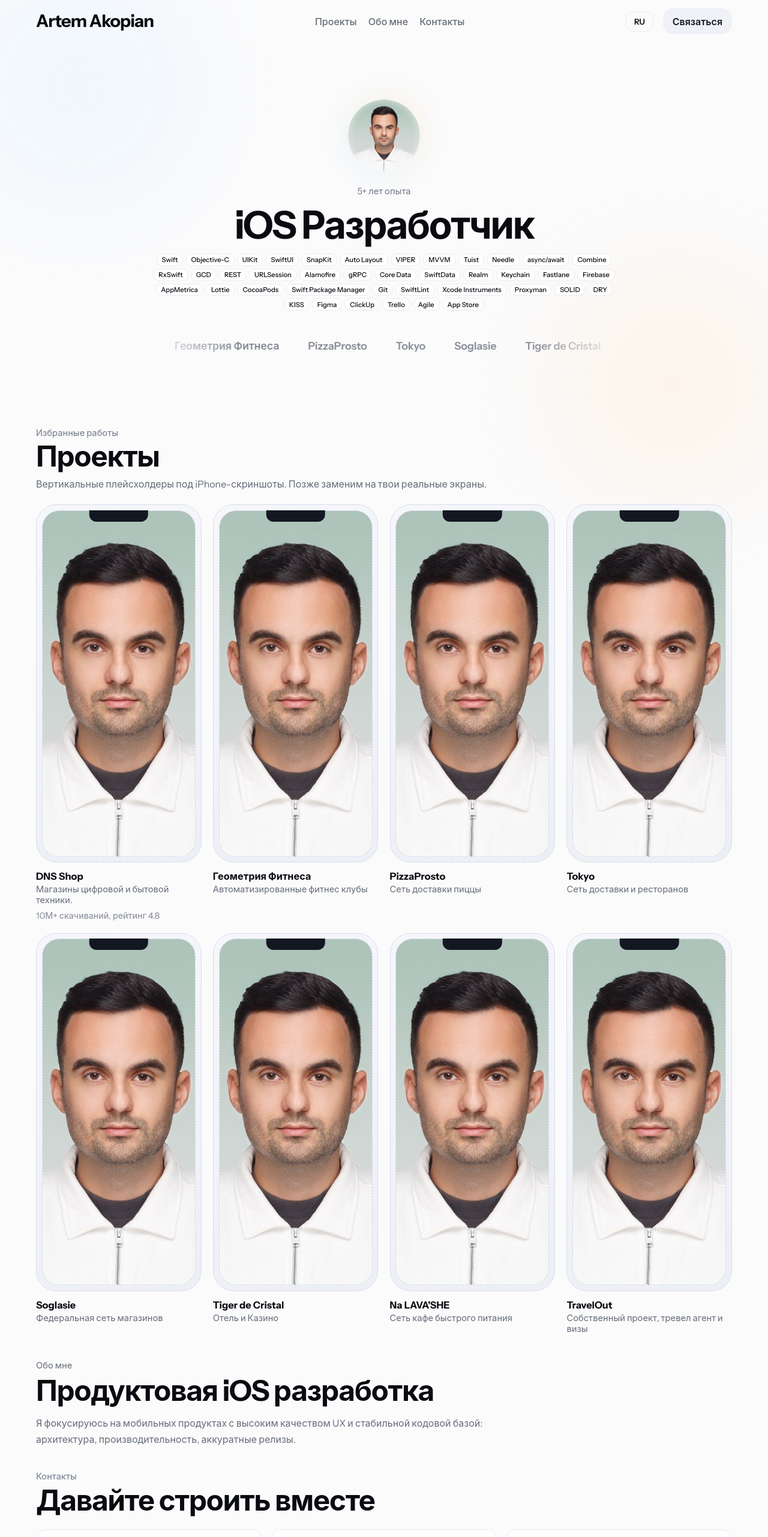
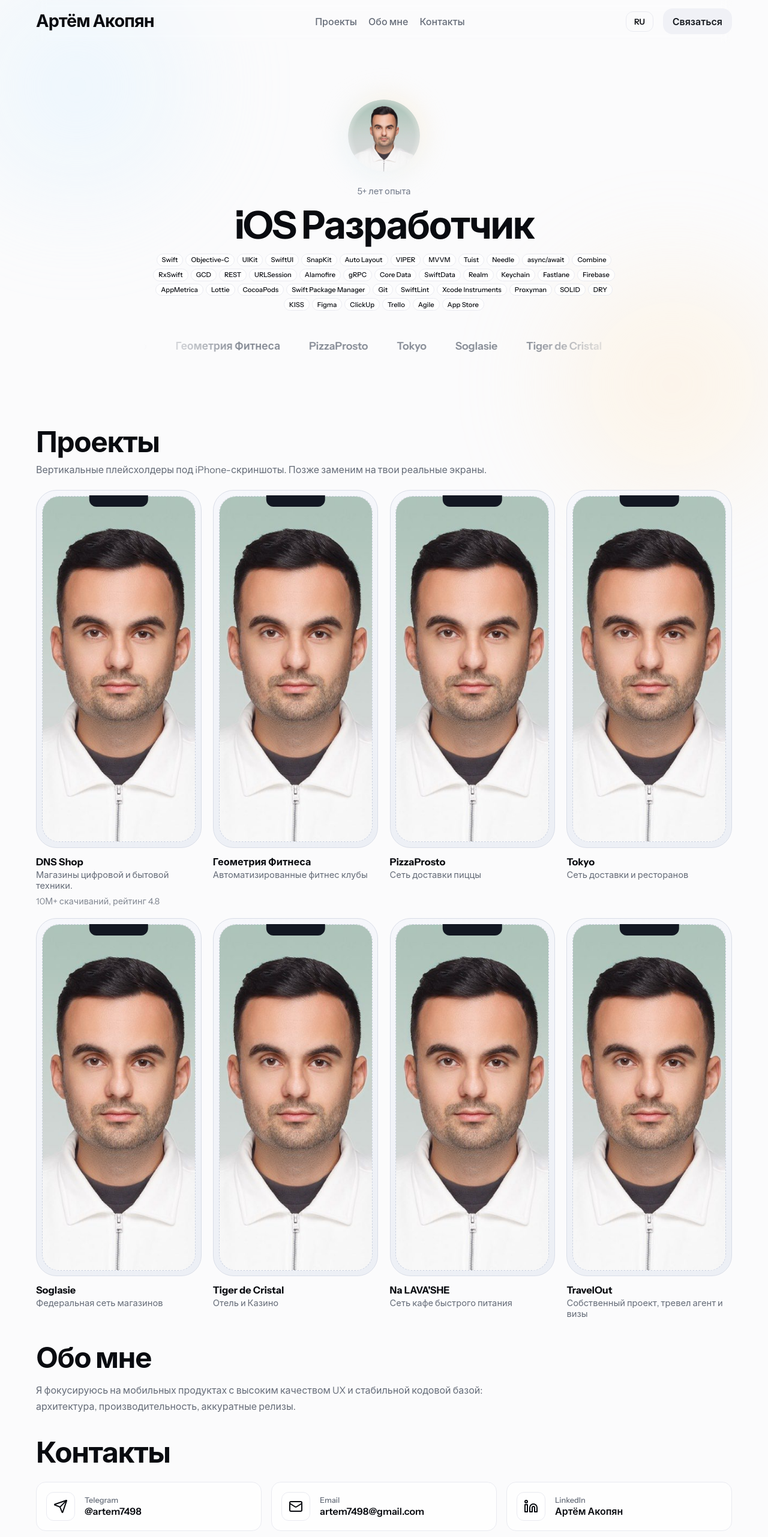
Before and after one commit to artem7498/akp_portfolio, a React (Vite) app: page / in a window 1280 px wide. Shown: the top 2563 px of the page at 60% size. Built offline with nearby package versions, Linux system fonts and the light colour scheme.

Commit message:
✨ Updates UI with localized content
🇷🇺 Обновляет UI с локализованным контентом

- Adds the name to the page title using i18n.
- Replaces static text with localized strings throughout the UI.
- Removes redundant "eyebrow" labels from sections.

```diff
--- a/src/App.tsx
+++ b/src/App.tsx
@@ -1,4 +1,5 @@
 import { useState } from 'react';
+import { useEffect } from 'react';
 import { useLanguage } from './i18n';
 import avatarImg from './assets/avatar.jpg';
 import avatarGlitchImg from './assets/avatar-glitch.jpg';
@@ -69,6 +70,10 @@ print(Direction.left.rawValue)`,
 function App() {
   const year = new Date().getFullYear();
   const { language, setLanguage, t } = useLanguage();
+
+  useEffect(() => {
+    document.title = `${t.name} | iOS Portfolio`;
+  }, [t.name]);
   const [isChallengeOpen, setIsChallengeOpen] = useState(false);
   const [challengeAnswer, setChallengeAnswer] = useState('');
   const [challengeError, setChallengeError] = useState(false);
@@ -137,7 +142,7 @@ function App() {
 
       <header className="topbar wrap">
         <a href="#hero" className="brand">
-          Artem Akopian
+          {t.name}
         </a>
         <nav className="menu">
           <a href="#projects">{t.nav.projects}</a>
@@ -157,7 +162,7 @@ function App() {
             <div className="avatar-blur"></div>
             <img
               src={avatarImg}
-              alt="Artem Akopyan"
+              alt={t.name}
               className="avatar"
             />
             <div className="glitch-effect">
@@ -226,7 +231,6 @@ function App() {
 
         <section id="projects" className="projects wrap">
           <div className="section-head">
-            <p className="eyebrow">{t.projects.eyebrow}</p>
             <h2>{t.projects.title}</h2>
           </div>
           <p className="section-subtitle">
@@ -260,7 +264,6 @@ function App() {
 
         <section id="about" className="about wrap">
           <div className="section-head">
-            <p className="eyebrow">{t.about.eyebrow}</p>
             <h2>{t.about.title}</h2>
           </div>
           <p>
@@ -270,7 +273,6 @@ function App() {
 
         <section id="contacts" className="contacts wrap">
           <div className="section-head">
-            <p className="eyebrow">{t.contacts.eyebrow}</p>
             <h2>{t.contacts.title}</h2>
           </div>
           <div className="contact-list">
@@ -300,7 +302,7 @@ function App() {
               </div>
               <div className="contact-info">
                 <span className="contact-label">{t.contacts.linkedin}</span>
-                <span className="contact-value">Artem Akopian</span>
+                <span className="contact-value">{t.name}</span>
               </div>
             </a>
 
@@ -337,7 +339,7 @@ function App() {
         </section>
       </main>
 
-      <footer className="footer wrap">© {year} Artem Akopian</footer>
+      <footer className="footer wrap">© {year} {t.name}</footer>
     </div>
   );
 }
--- a/src/i18n.tsx
+++ b/src/i18n.tsx
@@ -1,8 +1,9 @@
-import React, { createContext, useContext, useState, ReactNode } from 'react';
+import { createContext, useContext, useState, ReactNode } from 'react';
 
 type Language = 'en' | 'ru';
 
 interface Translations {
+  name: string;
   nav: {
     projects: string;
     about: string;
@@ -50,6 +51,7 @@ interface Translations {
 
 const translations: Record<Language, Translations> = {
   en: {
+    name: 'Artem Akopian',
     nav: {
       projects: 'Projects',
       about: 'About',
@@ -102,12 +104,12 @@ const translations: Record<Language, Translations> = {
     },
     about: {
       eyebrow: 'About',
-      title: 'Product-oriented iOS development',
+      title: 'About',
       description: 'I focus on mobile products with high UX quality and stable codebase: architecture, performance, clean releases.',
     },
     contacts: {
       eyebrow: 'Contact',
-      title: "Let's build together",
+      title: 'Contacts',
       telegram: 'Telegram',
       email: 'Email',
       linkedin: 'LinkedIn',
@@ -125,6 +127,7 @@ const translations: Record<Language, Translations> = {
     },
   },
   ru: {
+    name: 'Артём Акопян',
     nav: {
       projects: 'Проекты',
       about: 'Обо мне',
@@ -177,12 +180,12 @@ const translations: Record<Language, Translations> = {
     },
     about: {
       eyebrow: 'Обо мне',
-      title: 'Продуктовая iOS разработка',
+      title: 'Обо мне',
       description: 'Я фокусируюсь на мобильных продуктах с высоким качеством UX и стабильной кодовой базой: архитектура, производительность, аккуратные релизы.',
     },
     contacts: {
       eyebrow: 'Контакты',
-      title: 'Давайте строить вместе',
+      title: 'Контакты',
       telegram: 'Telegram',
       email: 'Email',
       linkedin: 'LinkedIn',
--- /dev/null
+++ b/vite.config.d.ts
@@ -0,0 +1,2 @@
+declare const _default: import("vite").UserConfig;
+export default _default;
--- /dev/null
+++ b/vite.config.js
@@ -0,0 +1,5 @@
+import { defineConfig } from 'vite';
+import react from '@vitejs/plugin-react';
+export default defineConfig({
+    plugins: [react()]
+});
```
Also changed, not shown: 2 other files (tests, documents, lock files or other folders).
